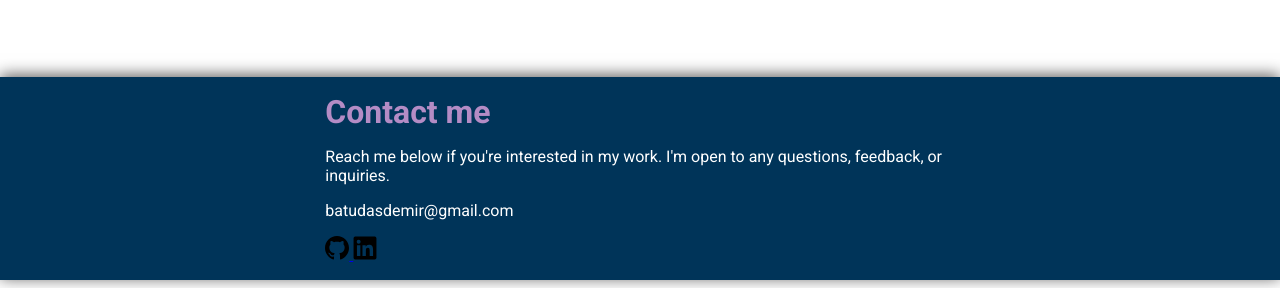
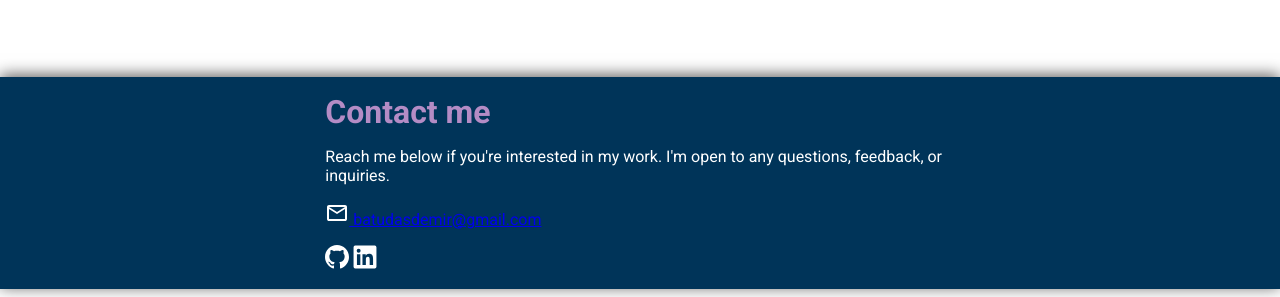
Before and after one commit to AlphaZer00/homepage, a website built with webpack: page src/index.html in a window 1280 px wide. Shown: the part 533-830 px from the top of the page. Built offline with nearby package versions, Linux system fonts and the light colour scheme.

Commit message:
Add email svg & fix visual bug in footer icons

```diff
--- a/src/index.html
+++ b/src/index.html
@@ -143,16 +143,25 @@
         Reach me below if you're interested in my work. I'm open to
         any questions, feedback, or inquiries.
       </p>
-      <p>batudasdemir@gmail.com</p>
+      <div class="email">
+        <a href="mailto:batudasdemir@gmail.com">
+          <p>
+            <svg xmlns="http://www.w3.org/2000/svg" height="24px" viewBox="0 -960 960 960" width="24px" fill="#FFFFFF">
+              <path
+                d="M160-160q-33 0-56.5-23.5T80-240v-480q0-33 23.5-56.5T160-800h640q33 0 56.5 23.5T880-720v480q0 33-23.5 56.5T800-160H160Zm320-280L160-640v400h640v-400L480-440Zm0-80 320-200H160l320 200ZM160-640v-80 480-400Z" />
+            </svg>
+            batudasdemir@gmail.com
+          </p>
+        </a>
+      </div>
       <div class="links">
         <a href="https://github.com/AlphaZer00" target="_blank"><svg xmlns="http://www.w3.org/2000/svg" width="24"
-            height="24" viewBox="0 0 24 24">
+            height="24" viewBox="0 0 24 24" fill="#FFFFFF">
             <path
               d="M12 0c-6.626 0-12 5.373-12 12 0 5.302 3.438 9.8 8.207 11.387.599.111.793-.261.793-.577v-2.234c-3.338.726-4.033-1.416-4.033-1.416-.546-1.387-1.333-1.756-1.333-1.756-1.089-.745.083-.729.083-.729 1.205.084 1.839 1.237 1.839 1.237 1.07 1.834 2.807 1.304 3.492.997.107-.775.418-1.305.762-1.604-2.665-.305-5.467-1.334-5.467-5.931 0-1.311.469-2.381 1.236-3.221-.124-.303-.535-1.524.117-3.176 0 0 1.008-.322 3.301 1.23.957-.266 1.983-.399 3.003-.404 1.02.005 2.047.138 3.006.404 2.291-1.552 3.297-1.23 3.297-1.23.653 1.653.242 2.874.118 3.176.77.84 1.235 1.911 1.235 3.221 0 4.609-2.807 5.624-5.479 5.921.43.372.823 1.102.823 2.222v3.293c0 .319.192.694.801.576 4.765-1.589 8.199-6.086 8.199-11.386 0-6.627-5.373-12-12-12z" />
-          </svg>
-        </a>
-        <a href="https://www.linkedin.com/in/batuhan-dasdemir/" target="_blank">
-          <svg viewBox="0 0 128 128">
+          </svg></a>
+        <a href="https://www.linkedin.com/in/batuhan-dasdemir/" target="_blank" class="email">
+          <svg viewBox="0 0 128 128" fill="#FFFFFF">
             <path
               d="M116 3H12a8.91 8.91 0 00-9 8.8v104.42a8.91 8.91 0 009 8.78h104a8.93 8.93 0 009-8.81V11.77A8.93 8.93 0 00116 3zM39.17 107H21.06V48.73h18.11zm-9-66.21a10.5 10.5 0 1110.49-10.5 10.5 10.5 0 01-10.54 10.48zM107 107H88.89V78.65c0-6.75-.12-15.44-9.41-15.44s-10.87 7.36-10.87 15V107H50.53V48.73h17.36v8h.24c2.42-4.58 8.32-9.41 17.13-9.41C103.6 47.28 107 59.35 107 75z">
             </path>
```
